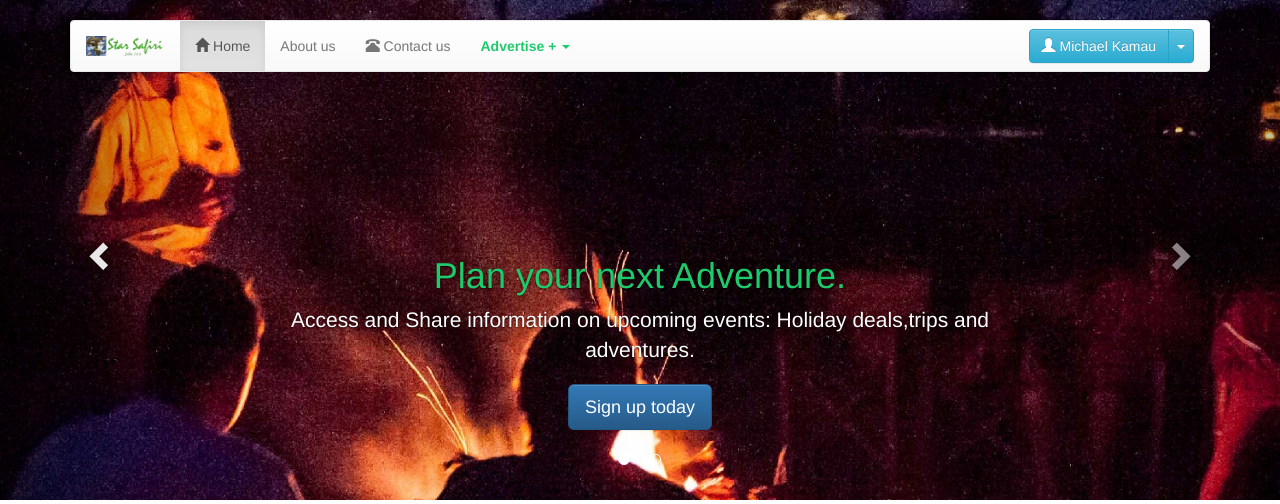
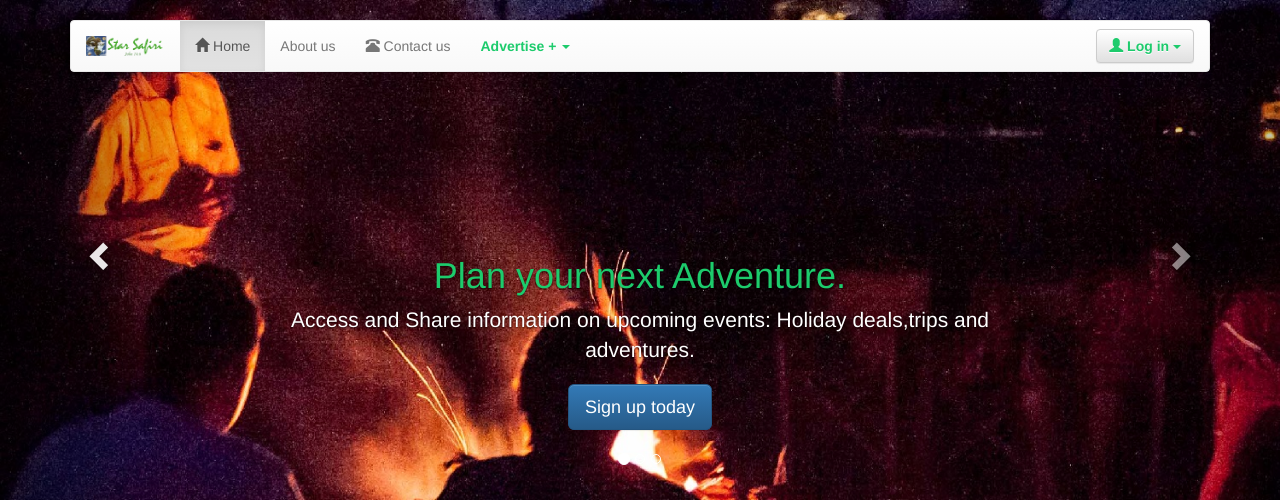
Before and after one commit to bakasajoshua/starsafiri, a CodeIgniter app: page /database/ in a window 1280 px wide. Shown: the top 504 px of the page. Run offline with CodeIgniter, Linux system fonts and the light colour scheme; grey boxes labelled with a size stand in for pictures from a placeholder-image service; some libraries are stand-ins or nearby versions.

Commit message:
design changes

```diff
--- a/application/modules/template/views/menu_view.php
+++ b/application/modules/template/views/menu_view.php
@@ -32,7 +32,7 @@
             </ul>
             <ul class="nav navbar-nav navbar-right">
         <!-- If session is Not Set -->
-         <!--  <li class="dropdown">
+          <li class="dropdown">
             <button type="button" class="btn btn-default navbar-btn" data-toggle="dropdown" style="color:#1dcb6c;"><span class="glyphicon glyphicon-user"></span> <b>Log in</b> <span class="caret"></span></a></button>
               <ul id="login-dp" class="dropdown-menu">
                   <li>
@@ -70,11 +70,11 @@
                        </div>
                   </li>
               </ul>
-                </li> -->
+                </li>
         <!-- End of IF session is set -->
 
               <!-- if the session is set -->
-                <li>
+                <!-- <li>
                   <div class="btn-group navbar-btn">
                     <button class="btn btn-info"><span class="glyphicon glyphicon-user"></span> <?php echo "Michael Kamau"?></button>
                     <button data-toggle="dropdown" class="btn btn-info dropdown-toggle"><span class="caret"></span></button>
@@ -86,7 +86,7 @@
                       <li><a href="#"><span class="glyphicon glyphicon-trash"></span> Delete Account</a></li>
                     </ul>
                   </div>
-                </li>
+                </li> -->
               <!-- End of if session is Set -->
             </ul>
           </div><!--/.nav-collapse -->
@@ -163,3 +163,5 @@
 
     </div>
   </div>
+
+  <!-- Sign up form -->
```
